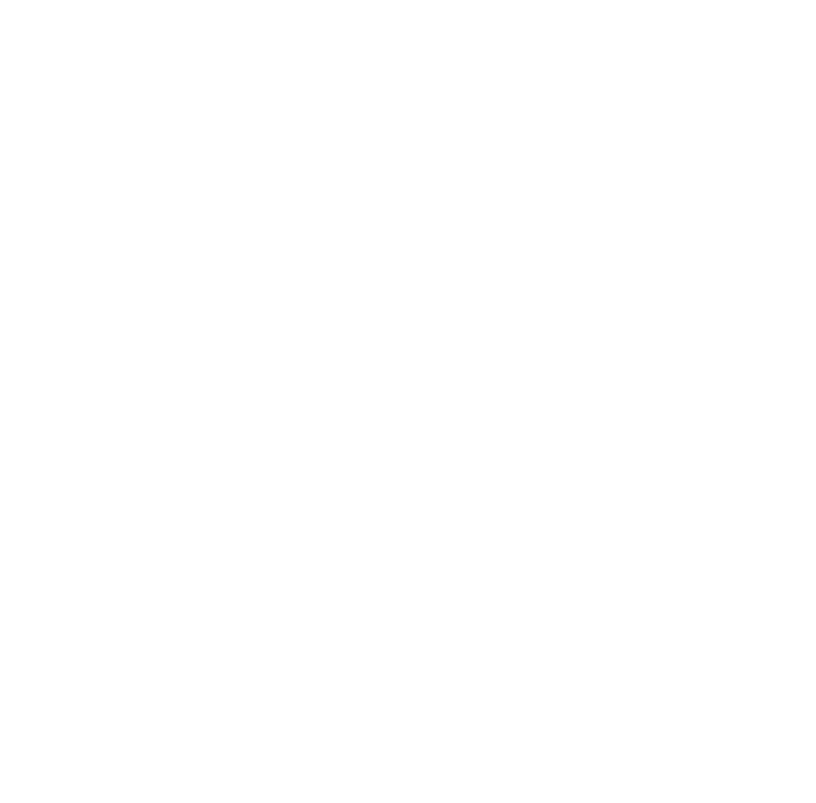
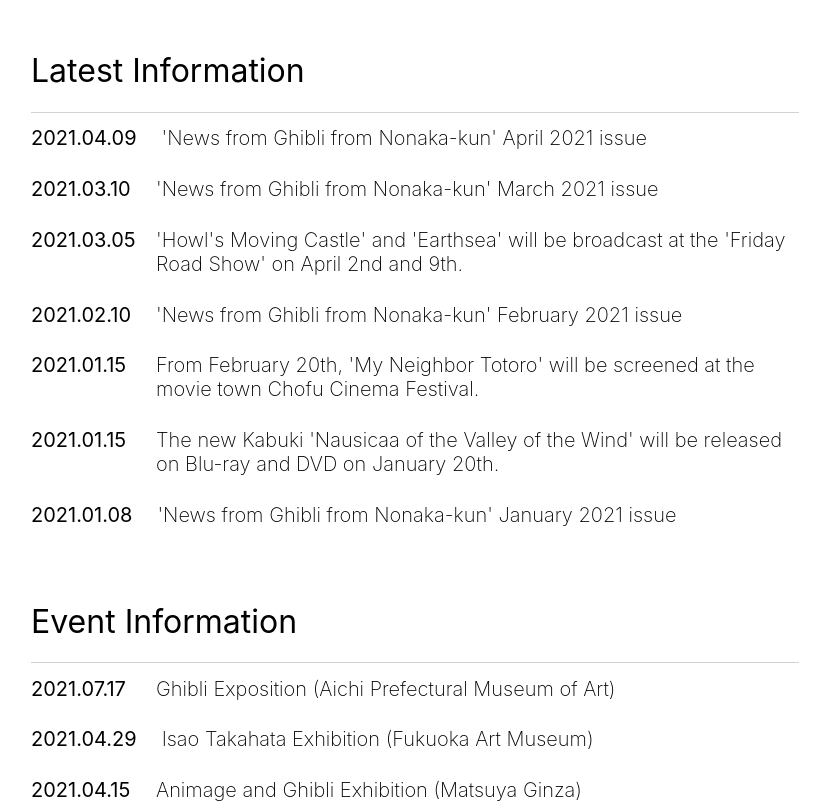
Before and after one commit to josephcake/studio_ghibli, a React (Create React App) app: page / in a window 1280 px wide. Shown: the part 800-1603 px from the top of the page, without its empty margins (235-1051 px from the left). Built offline with nearby package versions, Linux system fonts and the light colour scheme; no server answers; the HTML template or start-up script is replaced by a standard one.

Commit message:
latest/event info

```diff
--- a/src/info/Info.js
+++ b/src/info/Info.js
@@ -1,18 +1,89 @@
 import React from "react";
 import styled from "styled-components";
+import {LatestInfo, EventInfo} from './constant'
 
 
 const InfoContainer = styled.div`
-  width:100vw ;
-  height:100vh;
+  width: 100vw ;
+  /* height: 100vh; */
+  display: flex;
+  justify-content:center;
+  align-items:center;
+  margin:10px;
+  flex-direction:column;
 `
-
+const InfoSection = styled.div`
+  width:60%;
+  height:auto;
+  margin: 20px 0;
+`
+const InfoHeader = styled.h1`
+  /* font-size:30px; */
+  font-weight:400;
+  text-transform:capitalize;
+`
+const InfoDetails = styled.div`
+  display:flex;
+`
+const InfoDate = styled.h1`
+  font-size:clamp(15px,20px,25px);
+  font-weight:400;
+  min-width:100px;
+`
+const InfoTitle = styled.h1`
+  font-size:clamp(15px,20px,25px);
+  font-weight: 200;
+  margin-left:25px;
+`;
+const InfoBreaker = styled.div`
+  height:1px;
+  width:100%;
+  background-color: lightgray;
+`
+const InfoTitleWrapper = styled.a`
+  text-decoration: none;
+  &:visited {
+    color: black;
+  }
+  &:hover {
+    text-decoration:underline;
+  }
+`;
 const Info = () =>{
+  const latestInfo = LatestInfo.map((info)=>(
+    <InfoDetails key={info.title}>
+      <InfoDate>{info.date}</InfoDate>
+      <InfoTitle>
+        <InfoTitleWrapper href={info.url} target={"_blank"}>
+          {info.title}
+        </InfoTitleWrapper>
+      </InfoTitle>
+    </InfoDetails>
+  ))
+  const eventInfo = EventInfo.map((info) => (
+    <InfoDetails key={info.title}>
+      <InfoDate>{info.date}</InfoDate>
+      <InfoTitle>
+        <InfoTitleWrapper href={info.url} target={"_blank"}>
+          {info.title}
+        </InfoTitleWrapper>
+      </InfoTitle>
+    </InfoDetails>
+  ));
   return (
     <InfoContainer>
-
+      <InfoSection>
+        <InfoHeader>latest information</InfoHeader>
+        <InfoBreaker />
+        {latestInfo}
+      </InfoSection>
+      <InfoSection>
+        <InfoHeader>event information</InfoHeader>
+        <InfoBreaker />
+        {eventInfo}
+      </InfoSection>
     </InfoContainer>
-  )
+  );
 }
 
 export default Info
--- a/src/landing/Landing.js
+++ b/src/landing/Landing.js
@@ -45,7 +45,7 @@
   /* flex-shrink: 2; */
 `;
 
-const FeatureFilmContainer = styled.a`
+const FeatureFilmWrapper = styled.a`
   background-color:black;
   height:300px;
   width:200px;
@@ -112,7 +112,7 @@
     <LandingContainer>
       <LandingNewsContainer>
         <NewsContainer>{news}</NewsContainer>
-        <FeatureFilmContainer href={"https://www.aya-and-the-witch.jp/"} target={"_blank"} />
+        <FeatureFilmWrapper href={"https://www.aya-and-the-witch.jp/"} target={"_blank"} />
       </LandingNewsContainer>
       <LandingFooter>
         <LandingFooterText>studio ghibli</LandingFooterText>
```
